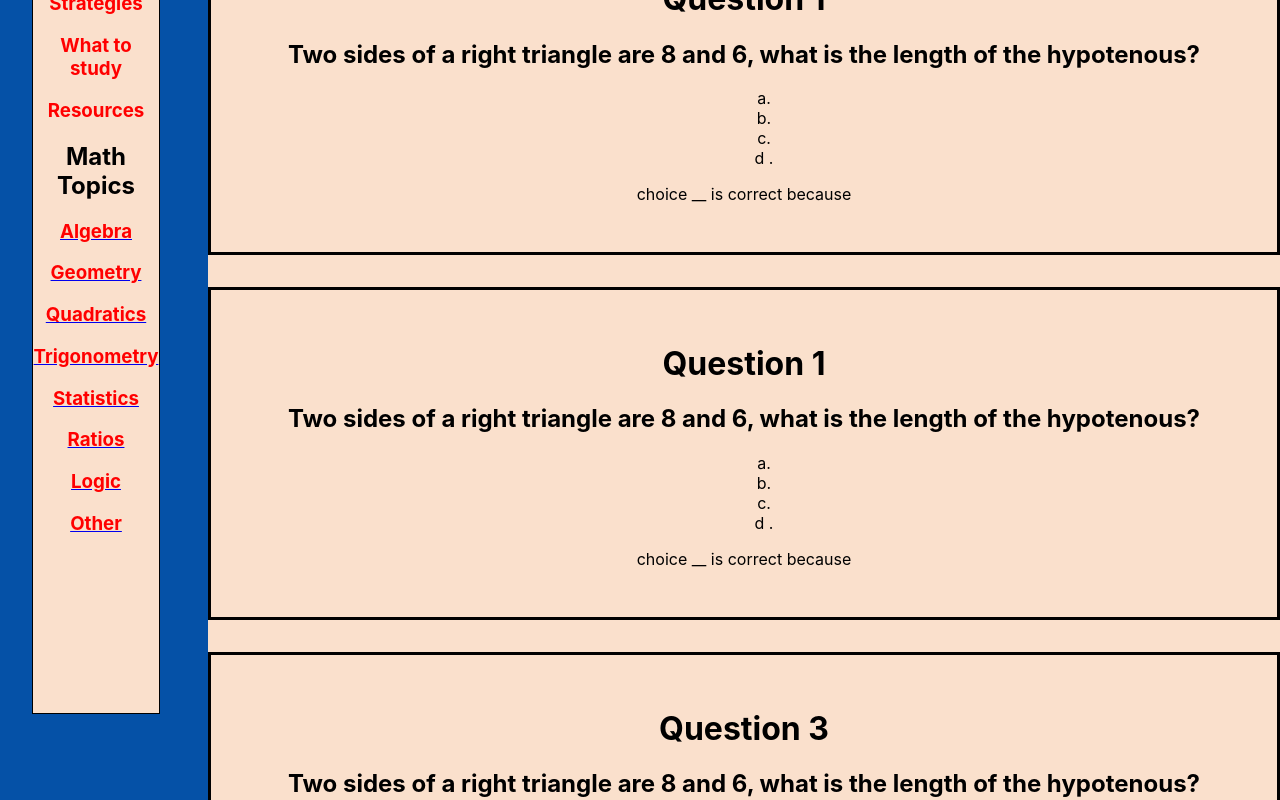
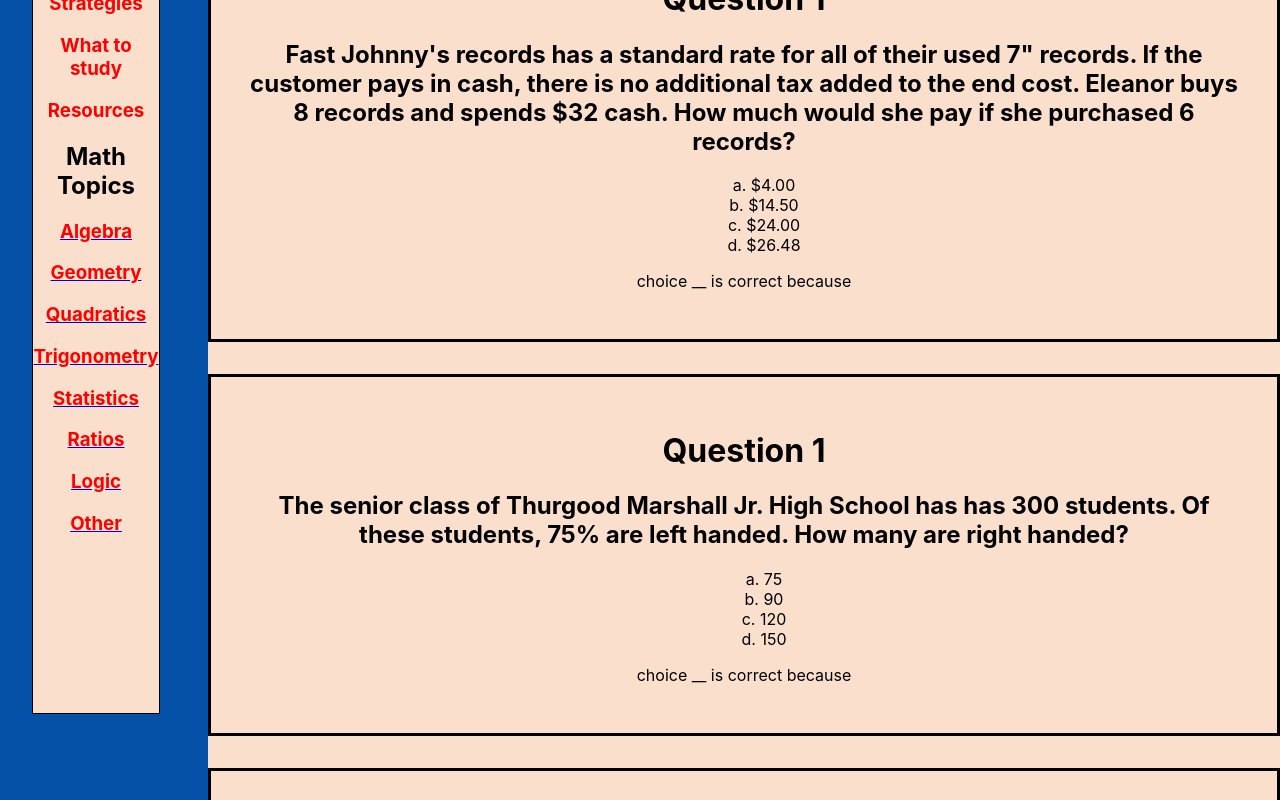
Before and after one commit to taubman33/Blueshark, a React (Create React App) app in the folder blueshark/: page /Ratios in a window 1280 px wide. Shown: the part 640-1440 px from the top of the page. Built offline with nearby package versions, Linux system fonts and the light colour scheme.

Commit message:
adding ratio questions

```diff
--- a/blueshark/src/components/topics/Ratios.jsx
+++ b/blueshark/src/components/topics/Ratios.jsx
@@ -7,15 +7,16 @@ return (
                 <h1> Question 1</h1>
                         <div className="question">
                             <h2>
-                                Two sides of a right triangle are 8 and 6, what is the length of the hypotenous?
+                               Fast Johnny's records has a standard rate for all of their used 7" records. If the customer pays in cash, there is no additional tax added to the end cost.
+                                Eleanor buys 8 records and spends $32 cash. How much would she pay if she purchased 6 records?
                             </h2>
                         </div>
                         <div className="answers">
                             <ul>
-                               <li>a. </li>
-                               <li>b. </li>
-                               <li>c. </li>
-                               <li>d .</li>
+                               <li>a. $4.00 </li>
+                               <li>b. $14.50</li>
+                               <li>c. $24.00</li>
+                               <li>d. $26.48</li>
                             </ul>
 
 
@@ -31,15 +32,15 @@ return (
                 <h1> Question 1</h1>
                         <div className="question">
                             <h2>
-                                Two sides of a right triangle are 8 and 6, what is the length of the hypotenous?
+                                The senior class of Thurgood Marshall Jr. High School has has 300 students. Of these students, 75% are left handed. How many are right handed?
                             </h2>
                         </div>
                         <div className="answers">
                             <ul>
-                               <li>a. </li>
-                               <li>b. </li>
-                               <li>c. </li>
-                               <li>d .</li>
+                               <li>a. 75 </li>
+                               <li>b. 90 </li>
+                               <li>c. 120</li>
+                               <li>d. 150</li>
                             </ul>
 
 
@@ -57,7 +58,7 @@ return (
                 <h1> Question 3</h1>
                         <div className="question">
                             <h2>
-                                Two sides of a right triangle are 8 and 6, what is the length of the hypotenous?
+
                             </h2>
                         </div>
                         <div className="answers">
```
